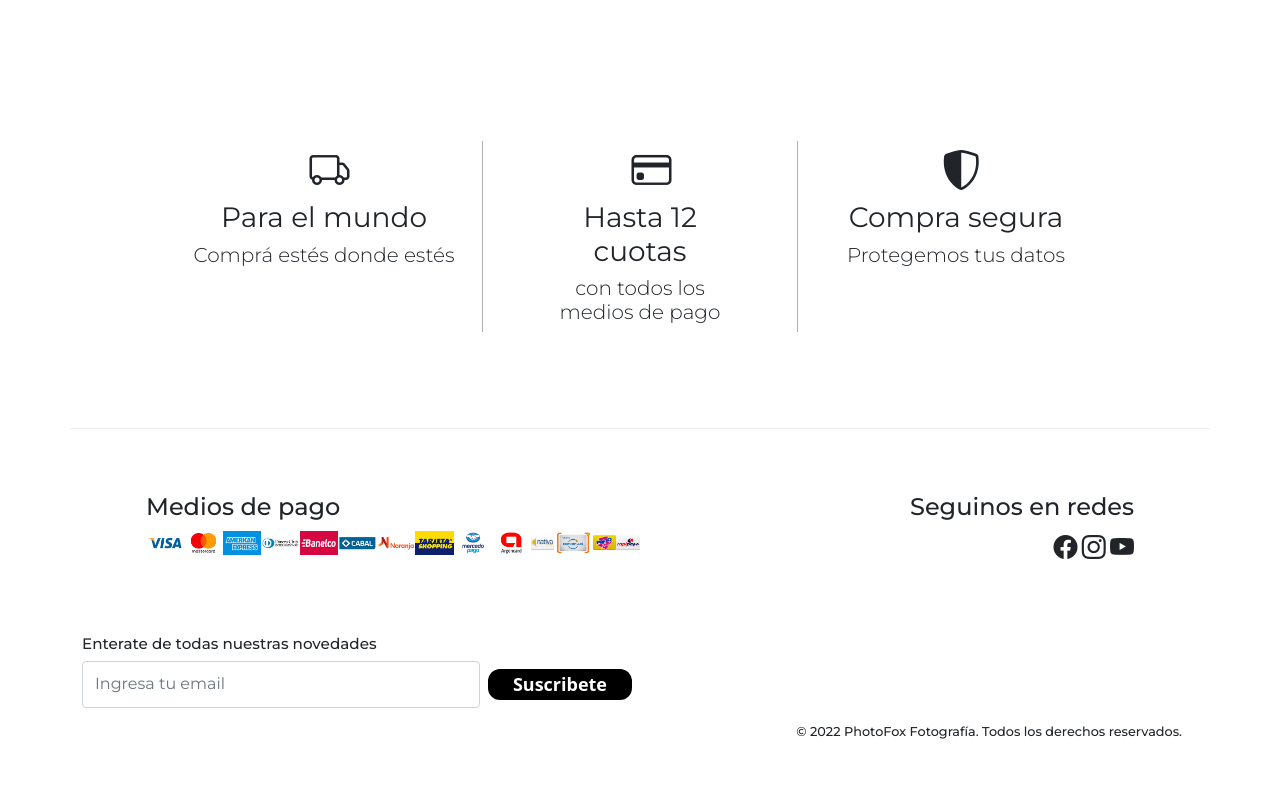
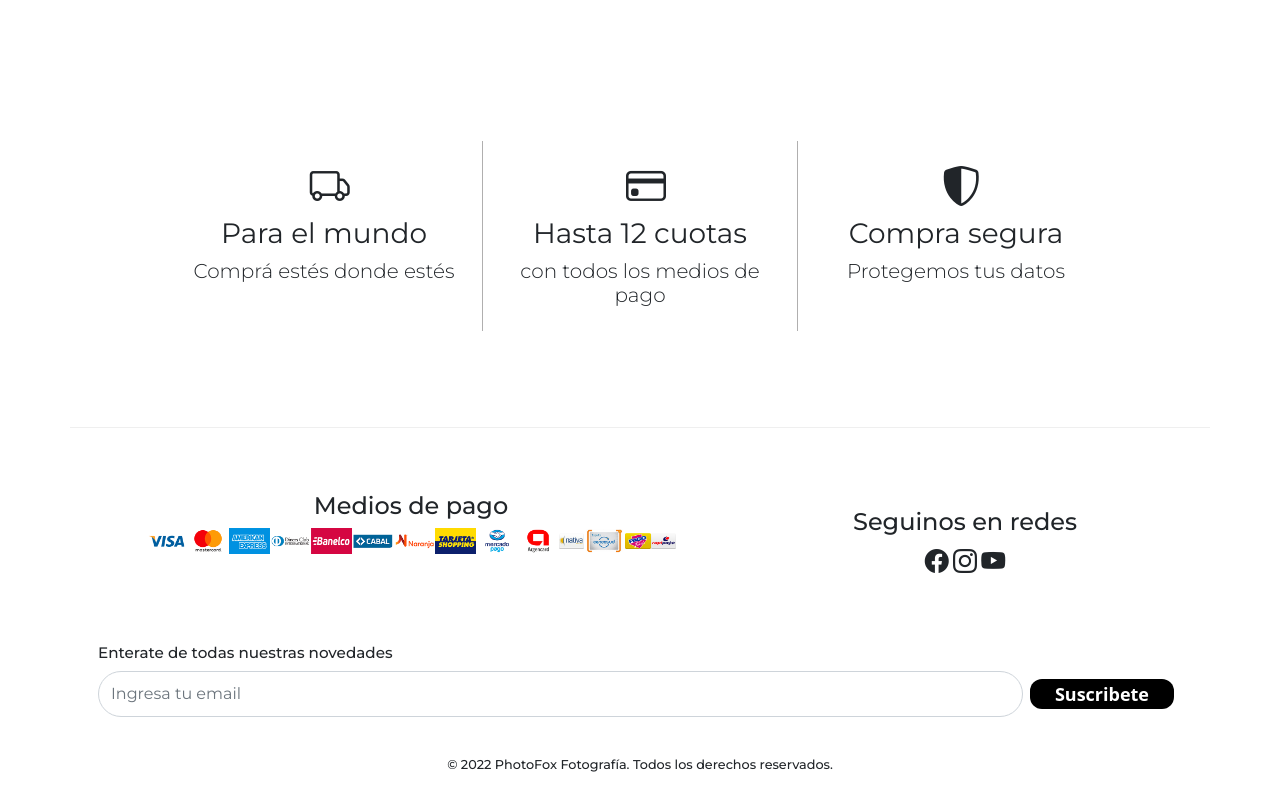
Before and after one commit to ldzabaleta/photofox-bs, a plain HTML site: page pages/contacto.html in a window 1280 px wide. Shown: the part 1100-1897 px from the top of the page. Before the commit the page ends 1855 px from the top, so only its background shows below. Drawn offline with nearby package versions, Linux system fonts and the light colour scheme.

Commit message:
fix responsive details

```diff
--- a/css/style.css
+++ b/css/style.css
@@ -11,11 +11,10 @@ padding-top: 2rem;
 }
 
 .line__pay {
-  padding: 0 71px;
-  border-top: 0;
-  border-bottom: 0;
-  border-left: 1px;
-  border-right: 1px;
+  border-top: 1px;
+  border-bottom: 1px;
+  border-left: 0px;
+  border-right: 0px;
   border-style: solid;
   border-color: rgb(176, 175, 175);
 }
@@ -36,6 +35,10 @@ left: 45%;
 -webkit-transform: translateX(-50%);
 -ms-transform: translateX(-50%);
 transform: translateX(-50%);
+}
+
+.pin__font--size {
+  font-size: 0.8rem;
 }
 
 /* Animated NAV */
@@ -64,6 +67,21 @@ transform: translateX(-50%);
 }
 .link:hover::after{
   transform: scaleX(1);
+}
+
+/* Media Query for Line Pay */
+@media (min-width: 768px) {
+  .line__pay {
+    border-top: 0px;
+    border-bottom: 0px;
+    border-left: 1px;
+    border-right: 1px;
+    border-style: solid;
+    border-color: rgb(176, 175, 175);
+  }
+  .pin__font--size {
+    font-size: 1rem;
+  }
 }
 
 /* Image Zoom Animation */
@@ -121,7 +139,6 @@ button {
   padding: .75rem 1.2rem;
   text-align: center;
   text-decoration: none #000000 solid;
-  text-decoration-thickness: auto;
   transition-duration: .2s;
   transition-property: background-color,border-color,color,fill,stroke;
   transition-timing-function: cubic-bezier(.4, 0, 0.2, 1);
--- a/pages/contacto.html
+++ b/pages/contacto.html
@@ -31,7 +31,7 @@
         <section class="bg-dark text-center text-sm-start fixed-top">
                 <div class="d-sm align-items-center justify-content-between"></div>
                 <div class="text-light text-center">
-                <a href="" class="text-decoration-none text-white">
+                <a href="productos.html" class="text-decoration-none text-white pin__font--size">
                     Hacé clic acá para conocer todos nuestros productos
                 </a>
                 </div>
@@ -101,20 +101,20 @@
             <section class="p-5">
                 <div class="row p-5">
 
-                            <div class="col-md-4">
+                    <div class="col-md-4 p-md-3">
 
                         <i class="bi bi-truck fs-1 icon-center"></i>
 
                         <h1 class="lead text-center fs-3">
                            <strong>Para el mundo</strong>
                         </h1>
-                                <h1 class="lead text-center">
+                        <h1 class="lead text-center pb-3">
                             Comprá estés donde estés
                         </h1>
 
                     </div>
 
-                            <div class="col-md-4 line__pay">
+                    <div class="col-md-4 line__pay p-3">
 
                         <i class="bi bi-credit-card fs-1 icon-center"></i>
 
@@ -127,7 +127,7 @@
 
                     </div>
 
-                            <div class="col-md-4">
+                    <div class="col-md-4 pt-3">
 
                         <i class="bi bi-shield-shaded fs-1 icon-center"></i>
 
@@ -144,9 +144,10 @@
 
             <section>
                 <div class="row d-flex justify-content-around divisor p-3">
-                        <div class="col-md col-sm m-5 d-flex justify-content-start">
+                    <div class="col-md-12 m-5 d-flex justify-content-center">
 
-                                <div>
+                            <div class="row">
+                                <div class="col-md-6 text-center">
                                     <h4>Medios de pago</h4>
                                     <ul class="list-unstyled d-flex">
                                         <li><img src="../assets/imgs/visa@2x.png" alt="" class="img-fluid"></li>
@@ -165,36 +166,40 @@
                                         <li><img src="../assets/imgs/rapipago@2x.png" alt=""  class="img-fluid"></li>
                                     </ul>
                                 </div>
-                                <div class="col-md-6 col-sm-6 d-flex justify-content-end">
+                                <div class="col-md-6 d-flex justify-content-center p-3">
 
-                                            <div class="text-end">
+                                            <div class="text-center">
                                                 <h4>Seguinos en redes</h4>
-                                                <i class="bi bi-facebook fs-4"></i></a>
+                                                <i class="bi bi-facebook fs-4"></i>
                                                 <i class="bi bi-instagram fs-4"></i>
                                                 <i class="bi bi-youtube fs-4"></i>
                                             </div>
                                 </div>
+                            </div>
 
                     </div>
-                    </div>
 
-                    <div class="col-lg-6 justify-content-center">
+                    <div class="col-md-12 justify-content-center">
                         <h6 style="font-size: 0.95rem;">Enterate de todas nuestras novedades</h6>
-                                    <div class="d-flex">
-                                        <input type="email" class="form-control rounded" placeholder="Ingresa tu email">
+                                    <div class="input-group">
+                                        <input type="email" class="form-control rounded-pill" placeholder="Ingresa tu email">
                                         <span>
                                             <div class="p-2"> <button class="button" style="line-height: 0.3rem;">Suscribete</button> </div>
                                         </span>
                                     </div>
                     </div>
+                </div>
+
+
 
             </section>
-        <div class="">
-            <div class="m-3 text-end">
+    <div class="p-2">
+        <div class="m-3 text-center">
             <h6 style="font-size: 0.8rem"> © 2022 PhotoFox Fotografía. Todos los derechos reservados.</h6>
         </div>
     </div>
 </footer>
+
     </div>
   <!-- Option 1: Bootstrap Bundle with Popper -->
   <script src="https://cdn.jsdelivr.net/npm/bootstrap@5.1.3/dist/js/bootstrap.bundle.min.js" integrity="sha384-ka7Sk0Gln4gmtz2MlQnikT1wXgYsOg+OMhuP+IlRH9sENBO0LRn5q+8nbTov4+1p" crossorigin="anonymous"></script>
```
Also changed, not shown: index.html (+17 -13 lines), pages/como-comprar.html (+19 -14 lines), pages/faq.html (+19 -14 lines), pages/productos.html (+18 -14 lines). Lines whose indentation alone changed are shown as unchanged.
